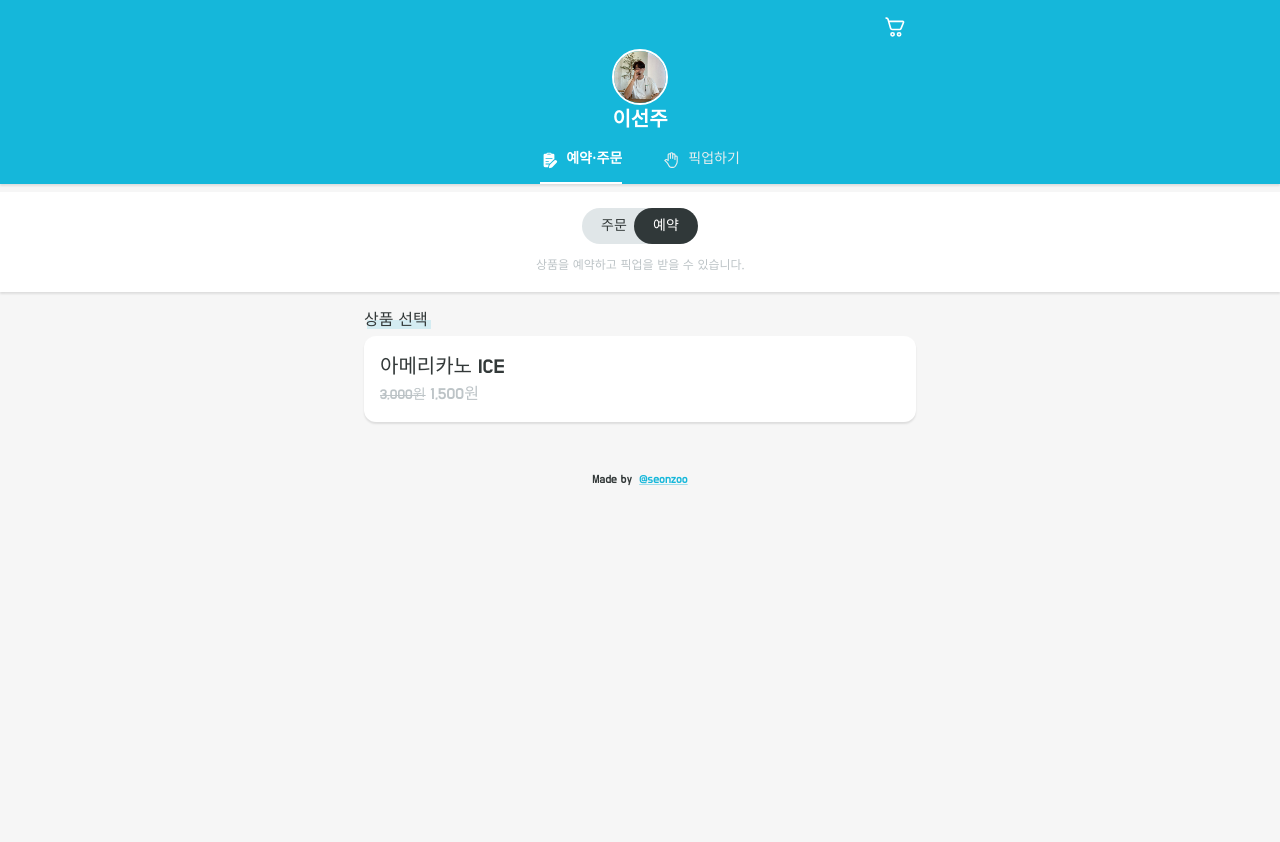
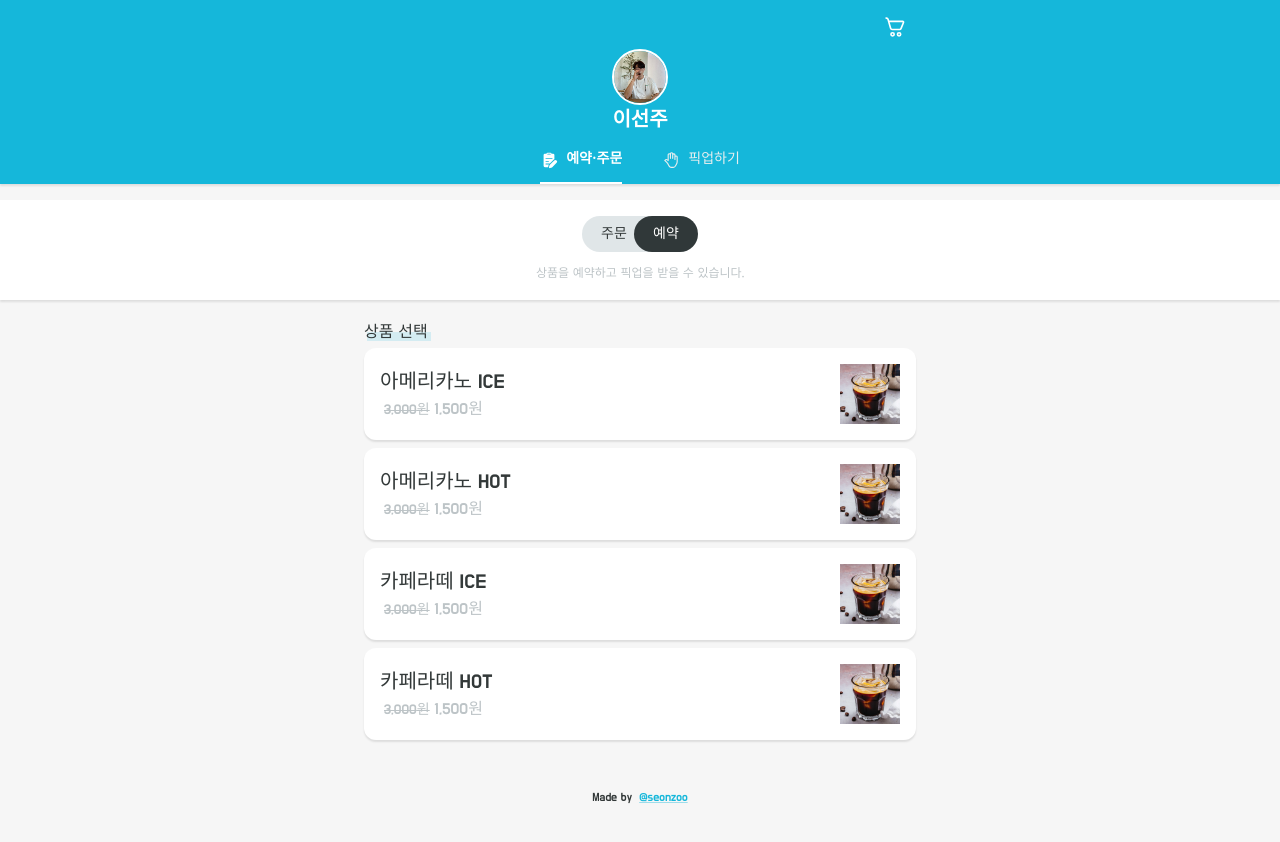
Before and after one commit to boy672820/gorder-frontend, a React (Create React App) app: page /order in a window 1280 px wide. Shown: the top 842 px of the page. Before the commit the page ends 800 px from the top, so only its background shows below. Built offline with nearby package versions, Linux system fonts and the light colour scheme.

Commit message:
주문: 상품 목록 완료

```diff
--- /dev/null
+++ b/src/@types/order.ts
@@ -0,0 +1,8 @@
+export type OrderItem = {
+  id: number;
+  name: string;
+  price: number;
+  discount: number;
+  totalPrice: number;
+  thumbnail: string;
+};
--- a/src/components/ContentContainer.tsx
+++ b/src/components/ContentContainer.tsx
@@ -11,7 +11,7 @@ export default function ContentContainer({
   const theme = useTheme();
 
   return (
-    <Container sx={{ marginTop: 2 }} maxWidth="sm">
+    <Container sx={{ marginTop: 2.5 }} maxWidth="sm">
       {title && (
         <Box sx={{ position: 'relative', width: 'max-content', mb: 0.5 }}>
           <Typography variant="subtitle1">{title}</Typography>
--- /dev/null
+++ b/src/components/Image.tsx
@@ -0,0 +1,27 @@
+import { Box, SxProps, Theme } from '@mui/material';
+
+type Props = {
+  src: string;
+  alt?: string;
+  width?: number | string;
+  height?: number | string;
+  sx?: SxProps<Theme>;
+};
+
+export default function Image({ src, alt, width, height, sx }: Props) {
+  return (
+    <Box
+      sx={{
+        width: width || 100,
+        height: height || 100,
+        overflow: 'hidden',
+        display: 'flex',
+        justifyContent: 'center',
+        alignItems: 'center',
+        ...sx,
+      }}
+    >
+      <img src={src} alt={alt} style={{ width: '100%', objectFit: 'cover' }} />
+    </Box>
+  );
+}
--- a/src/components/Section.tsx
+++ b/src/components/Section.tsx
@@ -9,7 +9,7 @@ export default function Section({ children, sx }: Props) {
         width: '100%',
         backgroundColor: 'white',
         boxShadow: '0px 2px 2px rgba(0, 0, 0, 0.1)',
-        marginTop: 1,
+        marginTop: 2,
         paddingTop: 2,
         paddingBottom: 2,
         ...sx,
--- a/src/pages/Order.tsx
+++ b/src/pages/Order.tsx
@@ -1,12 +1,46 @@
-import { Box, Typography, useTheme } from '@mui/material';
 import { Stack } from '@mui/system';
+import { OrderItem } from '../@types/order';
 import ContentContainer from '../components/ContentContainer';
 import Section from '../components/Section';
+import Item from '../sections/order/Item';
 import ToggleButton from '../sections/order/ToggleButton';
 
+const ORDER_ITEMS: OrderItem[] = [
+  {
+    id: 1,
+    name: '아메리카노 ICE',
+    price: 3000,
+    discount: 50,
+    totalPrice: 1500,
+    thumbnail: '/images/americano-ice.webp',
+  },
+  {
+    id: 2,
+    name: '아메리카노 HOT',
+    price: 3000,
+    discount: 50,
+    totalPrice: 1500,
+    thumbnail: '/images/americano-ice.webp',
+  },
+  {
+    id: 3,
+    name: '카페라떼 ICE',
+    price: 3000,
+    discount: 50,
+    totalPrice: 1500,
+    thumbnail: '/images/americano-ice.webp',
+  },
+  {
+    id: 4,
+    name: '카페라떼 HOT',
+    price: 3000,
+    discount: 50,
+    totalPrice: 1500,
+    thumbnail: '/images/americano-ice.webp',
+  },
+];
+
 export default function Order() {
-  const theme = useTheme();
-
   return (
     <main>
       <Section sx={{ textAlign: 'center' }}>
@@ -15,36 +49,9 @@ export default function Order() {
 
       <ContentContainer title="상품 선택">
         <Stack>
-          <Box
-            sx={{
-              bgcolor: 'white',
-              boxShadow: '0px 2px 2px rgba(0, 0, 0, 0.1)',
-              borderRadius: 3,
-              p: 2,
-              mb: 1,
-            }}
-          >
-            <Stack>
-              <Typography variant="h4" sx={{ fontWeight: 'lighter' }}>
-                아메리카노 ICE
-              </Typography>
-            </Stack>
-            <Stack display="flex" flexDirection="row" alignItems="end">
-              <Typography
-                variant="body2"
-                sx={{
-                  textDecoration: 'line-through',
-                  fontWeight: 'lighter',
-                  color: theme.palette.text.secondary,
-                }}
-              >
-                3,000원
-              </Typography>
-              <Typography variant="body1" sx={{ color: theme.palette.text.secondary }} pl={0.5}>
-                1,500원
-              </Typography>
-            </Stack>
-          </Box>
+          {ORDER_ITEMS.map((data, index) => (
+            <Item key={index} data={data} />
+          ))}
         </Stack>
       </ContentContainer>
     </main>
--- /dev/null
+++ b/src/sections/order/Item.tsx
@@ -0,0 +1,53 @@
+import { Box, Stack, Typography, useTheme } from '@mui/material';
+import { OrderItem } from '../../@types/order';
+import Image from '../../components/Image';
+import { formatPrice } from '../../utils/format';
+
+type Props = {
+  data: OrderItem;
+};
+
+export default function Item({ data }: Props) {
+  const theme = useTheme();
+
+  return (
+    <Stack
+      sx={{
+        bgcolor: 'white',
+        boxShadow: '0px 2px 2px rgba(0, 0, 0, 0.1)',
+        borderRadius: 3,
+      }}
+      display="flex"
+      flexDirection="row"
+      justifyContent="space-between"
+      alignContent="center"
+      p={2}
+      mb={1}
+    >
+      <Box display="flex" flexDirection="column" justifyContent="center" alignContent="start">
+        <Box>
+          <Typography variant="h4" sx={{ fontWeight: 'lighter' }}>
+            {data.name}
+          </Typography>
+        </Box>
+        <Box display="flex" flexDirection="row" alignItems="end">
+          <Typography
+            variant="body2"
+            sx={{
+              textDecoration: 'line-through',
+              fontWeight: 'lighter',
+              color: theme.palette.text.secondary,
+            }}
+            pl={0.5}
+          >
+            {formatPrice(data.price)}원
+          </Typography>
+          <Typography variant="body1" sx={{ color: theme.palette.text.secondary }} pl={0.5}>
+            {formatPrice(data.totalPrice)}원
+          </Typography>
+        </Box>
+      </Box>
+      <Image src={data.thumbnail} alt={data.name} width={60} height={60} />
+    </Stack>
+  );
+}
--- /dev/null
+++ b/src/utils/format.ts
@@ -0,0 +1,3 @@
+export function formatPrice(value: number) {
+  return value.toString().replace(/\B(?=(\d{3})+(?!\d))/g, ',');
+}
```
Also changed, not shown: public/images/americano-ice.webp (added).
